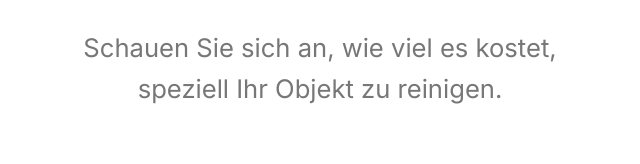
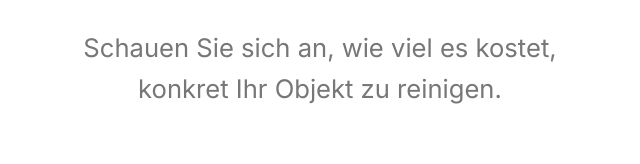
Before and after one commit to NaiFuse/mosag, an Astro site: page / in a window 1280 px wide. Shown: the part 3288-3452 px from the top of the page, 320-960 px from the left. Built offline with nearby package versions, Linux system fonts and the light colour scheme; Astro itself is replaced by a stand-in of ours.

Commit message:
Update price CTA sub text
Co-Authored-By: Claude Opus 5.5 <noreply@anthropic.com>

```diff
--- a/src/pages/index.astro
+++ b/src/pages/index.astro
@@ -74,7 +74,7 @@ const reasons = [
   <div class="container">
    <div class="price-cta">
     <h2 id="preis-title"><span class="accent">Wie viel</span> kostet mich das?</h2>
-    <p>Schauen Sie sich an, wie viel es kostet, speziell Ihr Objekt zu reinigen.</p>
+    <p>Schauen Sie sich an, wie viel es kostet, konkret Ihr Objekt zu reinigen.</p>
     <a class="btn btn-primary btn-xl" href="/apply/">Preis ansehen</a>
    </div>
   </div>
```
